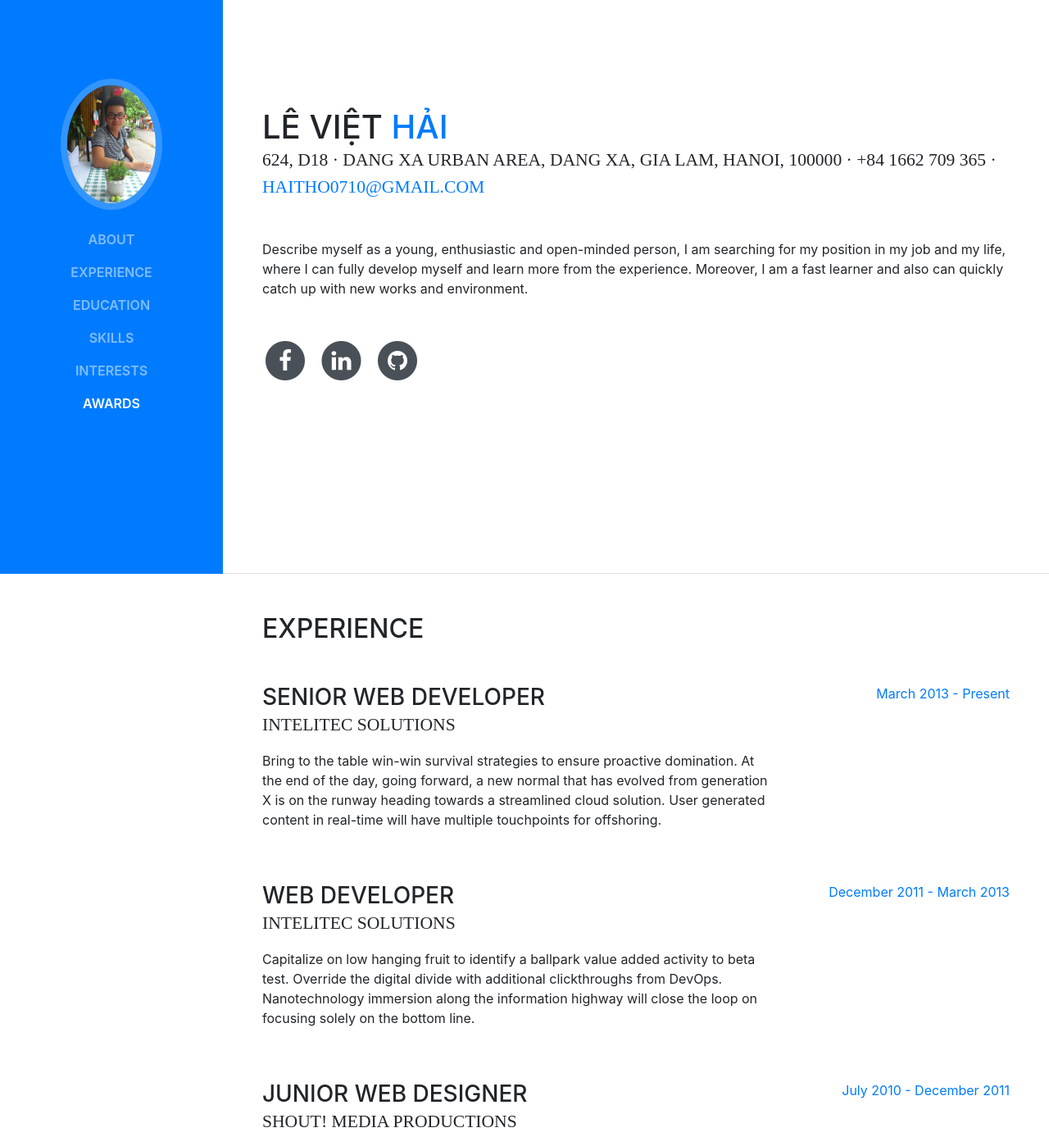
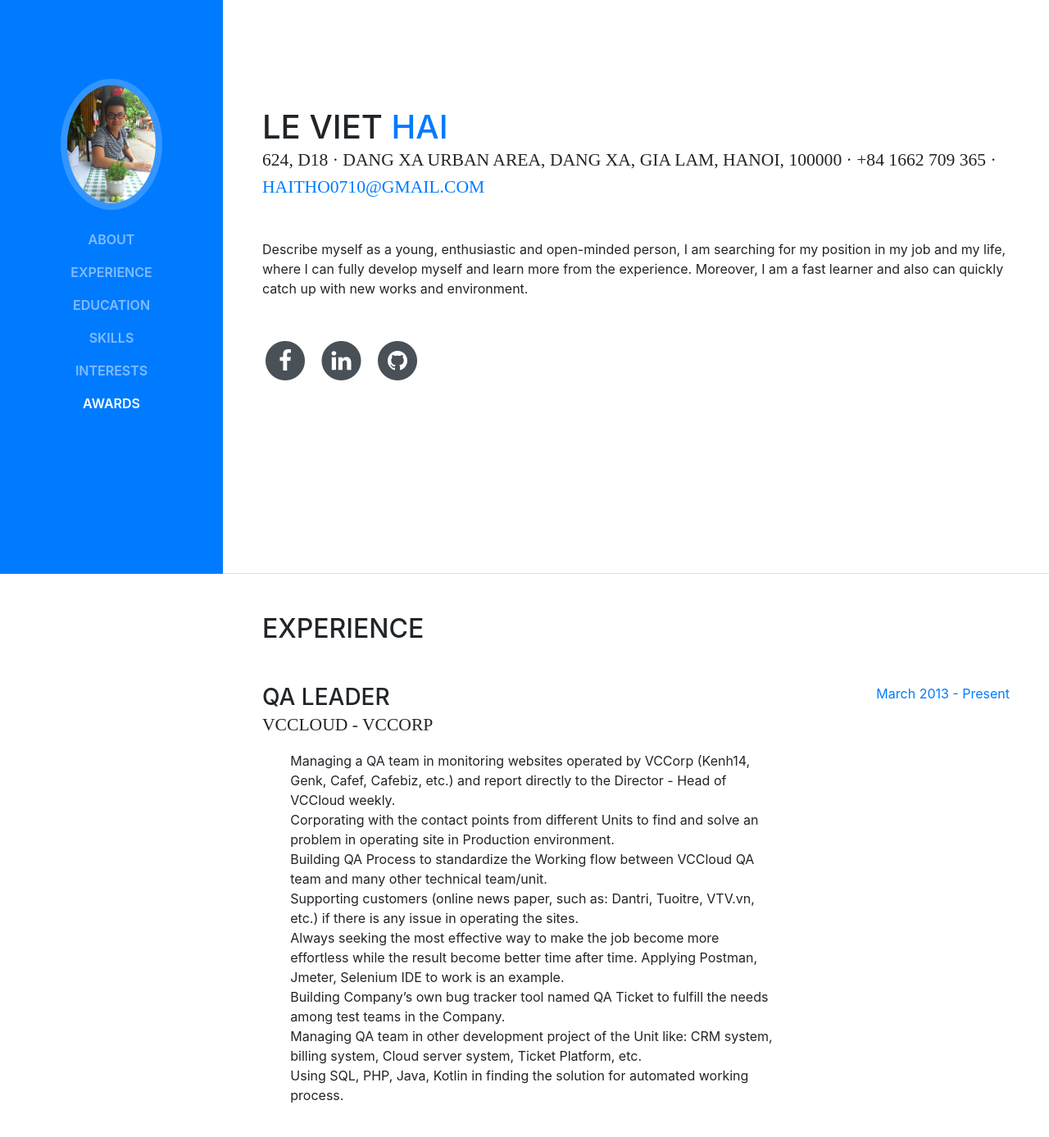
Before and after one commit to hailee0710/resume, a website with bundled scripts: page index.html in a window 1280 px wide. Shown: the part 100-1487 px from the top of the page at 82% size. Built offline with nearby package versions, Linux system fonts and the light colour scheme; a web font is replaced by a local one.

Commit message:
recent job

```diff
--- a/index.html
+++ b/index.html
@@ -65,15 +65,13 @@
 
       <section class="resume-section p-3 p-lg-5 d-flex d-column" id="about">
         <div class="my-auto">
-          <h1 class="mb-0">Lê Việt
-            <span class="text-primary">Hải</span>
+          <h1 class="mb-0">Le Viet
+            <span class="text-primary">Hai</span>
           </h1>
           <div class="subheading mb-5">624, D18 · Dang Xa Urban area, Dang Xa, Gia Lam, Hanoi, 100000 · +84 1662 709 365 ·
             <a href="mailto:name@email.com">haitho0710@gmail.com</a>
           </div>
-          <p class="mb-5">Describe myself as a young, enthusiastic and open-minded person, I am searching for my position in my job and my life,
-where I can fully develop myself and learn more from the
-experience. Moreover, I am a fast learner and also can quickly catch up with new works and environment.</p>
+          <p class="mb-5">Describe myself as a young, enthusiastic and open-minded person, I am searching for my position in my job and my life, where I can fully develop myself and learn more from the experience. Moreover, I am a fast learner and also can quickly catch up with new works and environment.</p>
           <ul class="list-inline list-social-icons mb-0">
             <li class="list-inline-item">
               <a href="https://www.facebook.com/haitho0710">
@@ -109,9 +107,18 @@ experience. Moreover, I am a fast learner and also can quickly catch up with new
 
           <div class="resume-item d-flex flex-column flex-md-row mb-5">
             <div class="resume-content mr-auto">
-              <h3 class="mb-0">Senior Web Developer</h3>
-              <div class="subheading mb-3">Intelitec Solutions</div>
-              <p>Bring to the table win-win survival strategies to ensure proactive domination. At the end of the day, going forward, a new normal that has evolved from generation X is on the runway heading towards a streamlined cloud solution. User generated content in real-time will have multiple touchpoints for offshoring.</p>
+              <h3 class="mb-0">QA Leader</h3>
+              <div class="subheading mb-3">VCCloud - VCCorp</div>
+              <ul class="fa-ul mb-0">
+            <li>Managing a QA team in monitoring websites operated by VCCorp (Kenh14, Genk, Cafef, Cafebiz, etc.) and report directly to the Director - Head of VCCloud weekly.</li>
+            <li>Corporating with the contact points from different Units to find and solve an problem in operating site in Production environment.</li>
+            <li>Building QA Process to standardize the Working flow between VCCloud QA team and many other technical team/unit.</li>
+            <li>Supporting customers (online news paper, such as: Dantri, Tuoitre, VTV.vn, etc.) if there is any issue in operating the sites.</li>
+            <li>Always seeking the most effective way to make the job become more effortless while the result become better time after time. Applying Postman, Jmeter, Selenium IDE to work is an example.</li>
+            <li>Building Company’s own bug tracker tool named QA Ticket to fulfill the needs among test teams in the Company.</li>
+            <li>Managing QA team in other development project of the Unit like: CRM system, billing system, Cloud server system, Ticket Platform, etc.</li>
+	    <li>Using SQL, PHP, Java, Kotlin in finding the solution for automated working process.</li>
+          </ul>
             </div>
             <div class="resume-date text-md-right">
               <span class="text-primary">March 2013 - Present</span>
@@ -264,9 +271,6 @@ experience. Moreover, I am a fast learner and also can quickly catch up with new
               IELTS 7.0 (Certified by Hanoi University)</li>
             <li>
               <i class="fa-li fa fa-trophy text-warning"></i>
-              Thou</li>
-            <li>
-              <i class="fa-li fa fa-trophy text-warning"></i>
               Extra Miles Award at Savvycom</li>
             <li>
               <i class="fa-li fa fa-trophy text-warning"></i>
```
